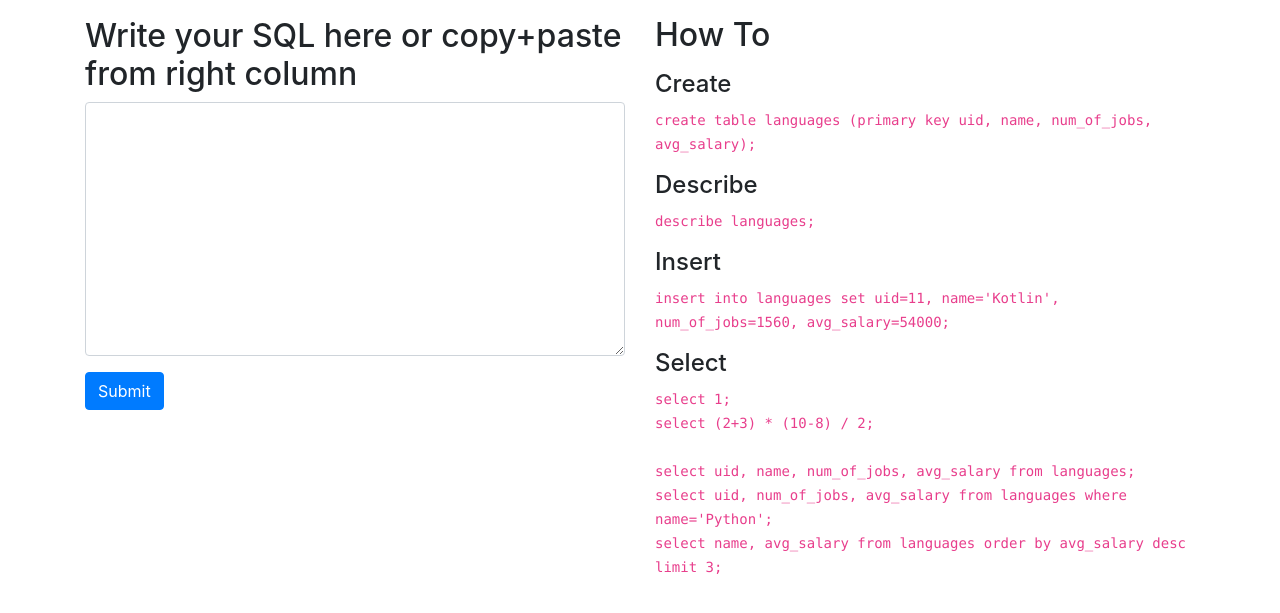
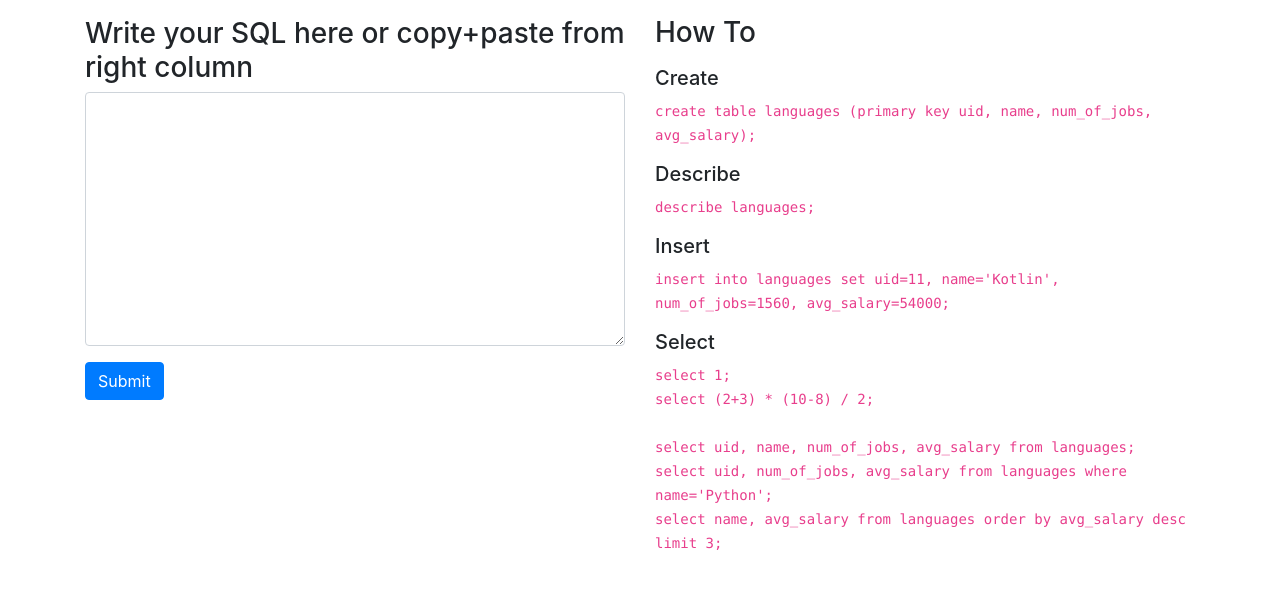
Before and after one commit to bormog/YASI, a Python web app: template web/templates/index.html in a window 1280 px wide. Shown: the part 56-669 px from the top of the page. Run offline with Jinja, Linux system fonts and the light colour scheme; the template is opened without the code that fills it, so the values that code supplies are empty; some libraries are stand-ins or nearby versions.

Commit message:
Update html in output

```diff
--- a/web/templates/faq.html
+++ b/web/templates/faq.html
@@ -1,21 +1,21 @@
-<h2>How To</h2>
+<h3>How To</h3>
 
-<h4 class="mt-3">Create</h4>
+<h5 class="mt-3">Create</h5>
 <code>
     create table languages (primary key uid, name, num_of_jobs, avg_salary);
 </code>
 
-<h4 class="mt-3">Describe</h4>
+<h5 class="mt-3">Describe</h5>
 <code>
     describe languages;
 </code>
 
-<h4 class="mt-3">Insert</h4>
+<h5 class="mt-3">Insert</h5>
 <code>
     insert into languages set uid=11, name='Kotlin', num_of_jobs=1560, avg_salary=54000; <br/>
 </code>
 
-<h4 class="mt-3">Select</h4>
+<h5 class="mt-3">Select</h5>
 <code>
     select 1; <br/>
     select (2+3) * (10-8) / 2; <br/>
--- a/web/templates/index.html
+++ b/web/templates/index.html
@@ -12,7 +12,7 @@
         <!-- Form -->
         <div class="col-md-12">
             <!-- SQL Input -->
-            <h2>Write your SQL here or copy+paste from right column</h2>
+            <h3>Write your SQL here or copy+paste from right column</h3>
             <form method="post" action="">
                 <div class="form-group">
                     <textarea name="content" rows="10"
```
